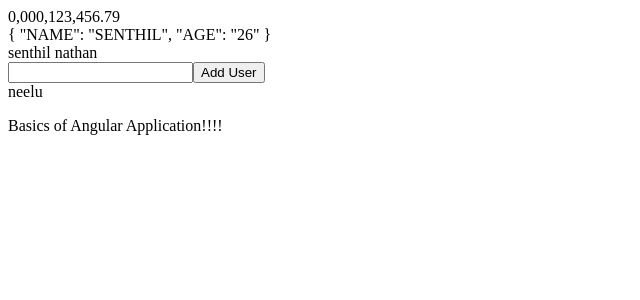
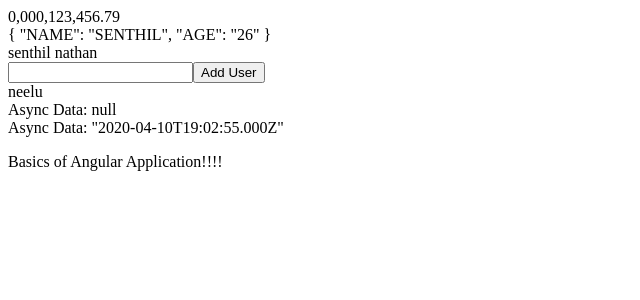
Before and after one commit to senthilj94/AngularBasics, an Angular app: page / in a window 1280 px wide. Shown: the top 300 px of the page, without its empty margins (0-640 px from the left). Built offline with nearby package versions, Linux system fonts and the light colour scheme; no server answers.

Commit message:
async pipe

```diff
--- a/src/app/app.module.ts
+++ b/src/app/app.module.ts
@@ -1,6 +1,7 @@
 import { BrowserModule } from '@angular/platform-browser';
 import { NgModule } from '@angular/core';
 import { FormsModule } from '@angular/forms';
+import { HttpClientModule } from '@angular/common/http';
 
 import { AppRoutingModule } from './app-routing.module';
 import { AppComponent } from './app.component';
@@ -41,7 +42,8 @@ import { AppendPipe, FilterPipe } from './pipes/pipe/custom.pipe';
   imports: [
     BrowserModule,
     AppRoutingModule,
-    FormsModule
+    FormsModule,
+    HttpClientModule
   ],
   providers: [],
   bootstrap: [AppComponent]
--- a/src/app/pipes/pipe/pipe.component.html
+++ b/src/app/pipes/pipe/pipe.component.html
@@ -14,3 +14,9 @@
         {{user.name}}
     </div>
 </div>
+<div>
+    Async Data: {{jsonData | async | json}}
+</div>
+<div>
+    Async Data: {{date$ | async | json}}
+</div>
--- a/src/app/pipes/pipe/pipe.component.ts
+++ b/src/app/pipes/pipe/pipe.component.ts
@@ -1,4 +1,7 @@
 import { Component, OnInit } from '@angular/core';
+import { HttpClient } from '@angular/common/http';
+import { Observable, interval, Subscriber } from 'rxjs';
+import { map, take } from 'rxjs/operators';
 
 @Component({
   selector: 'app-pipe',
@@ -14,7 +17,25 @@ export class PipeComponent implements OnInit {
   users = [{name: 'senthil', gender: 'm'},
            {name: 'bala', gender: 'm'},
            {name: 'neelu', gender: 'f'}];
-  constructor() { }
+
+  // jsonData = this.http.get('https://jsonplaceholder.typicode.com/todos/1');
+
+  // jsonData = new Promise((resolve, reject) => {
+  //   this.http.get('https://jsonplaceholder.typicode.com/todos/1')
+  //   .subscribe(x => resolve(x));
+  // });
+
+  jsonData = new Observable(subscriber => {
+    this.http.get('https://jsonplaceholder.typicode.com/todos/1')
+    .subscribe(x => subscriber.next(x));
+  });
+
+  date$ = interval(1000).pipe(
+    map(x => new Date()),
+    take(10)
+  );
+
+  constructor(private http: HttpClient) { }
 
   ngOnInit(): void {
   }
```
